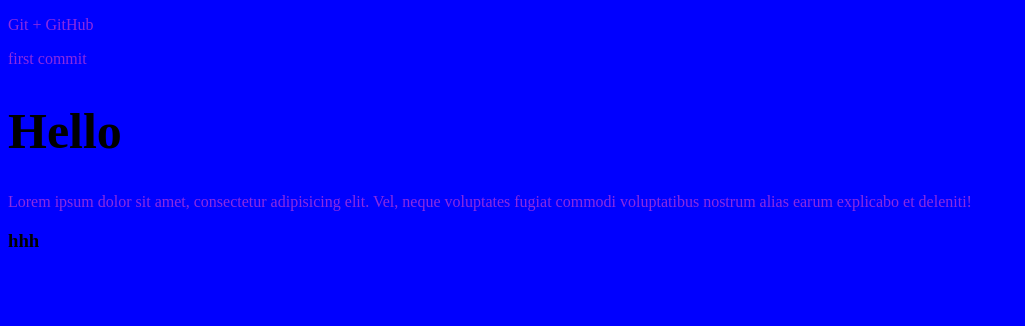
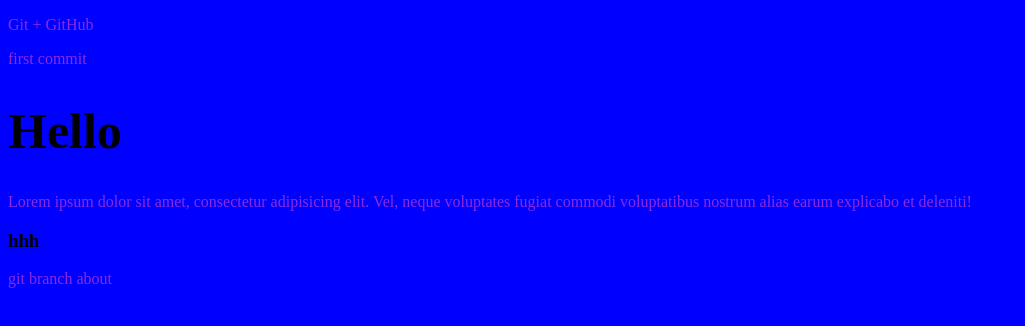
Before and after one commit to Konstantinys88/gitTest, a plain HTML site: page index.html in a window 1280 px wide. Shown: the whole page, without its empty margins (0-1025 px from the left). Drawn offline with Linux system fonts and the light colour scheme.

Commit message:
about branch

```diff
--- a/index.html
+++ b/index.html
@@ -13,6 +13,7 @@
     <h1>Hello</h1>
     <p>Lorem ipsum dolor sit amet, consectetur adipisicing elit. Vel, neque voluptates fugiat commodi voluptatibus nostrum alias earum explicabo et deleniti!</p>
     <h3>hhh</h3>
+    <p>git branch about</p>
 
 </body>
 </html>
```
